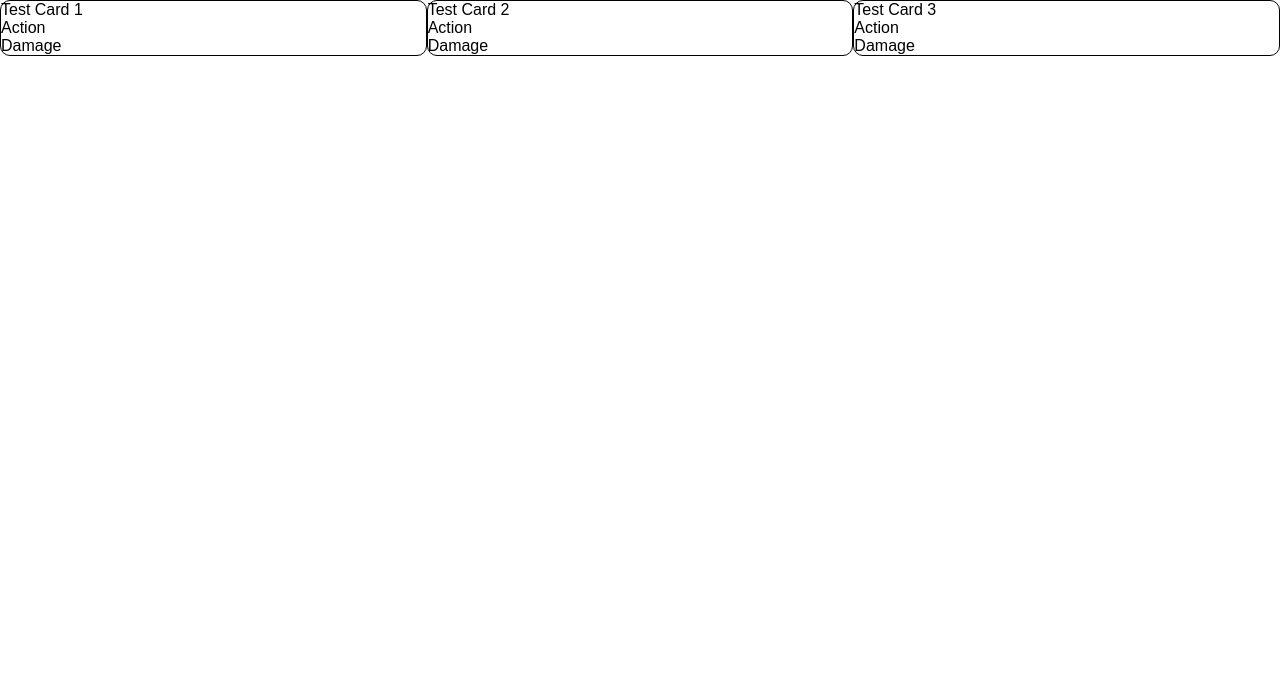
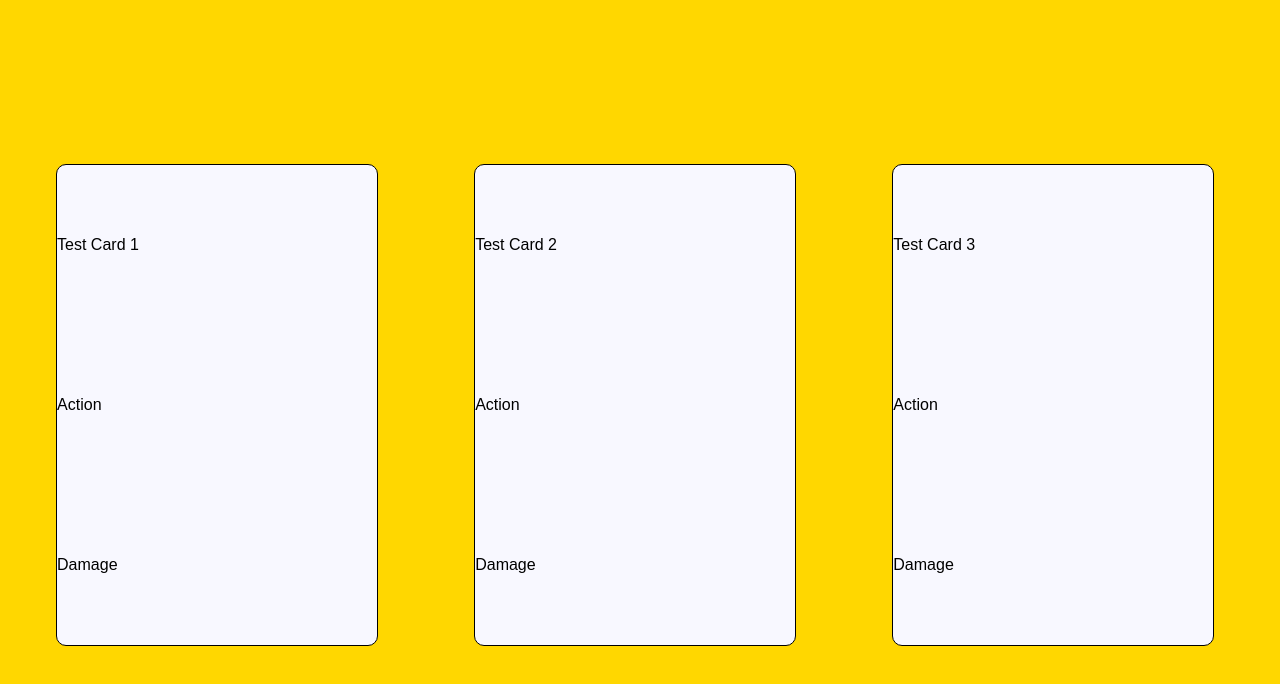
Before and after one commit to N1cc3/trigger-arena, a React app: page / in a window 1280 px wide. Shown: the top 684 px of the page. Built offline with nearby package versions, Linux system fonts and the light colour scheme; no server answers.

Commit message:
Cards are now of proper size and aligned well.

```diff
--- a/src/Card.css
+++ b/src/Card.css
@@ -5,6 +5,14 @@
   flex-direction: column;
   justify-content: space-around;
 
+  height: 100%;
+  max-height: 30em;
+  max-width: 20em;
+
+  background-color: ghostwhite;
+
+  margin: 2px;
+
   border-style: solid;
   border-color: black;
   border-width: 1px;
--- a/src/index.css
+++ b/src/index.css
@@ -1,7 +1,15 @@
 body {
   margin: 0;
-  padding: 0;
+  padding: 1vw 1vh;
   font-family: sans-serif;
-  width: 100vw;
-  height: 100vh;
+  width: 98vw;
+  height: 98vh;
+  overflow: hidden;
+
+  background-color: gold;
 }
+
+body > div {
+  width: 100%;
+  height: 100%;
+}
```
